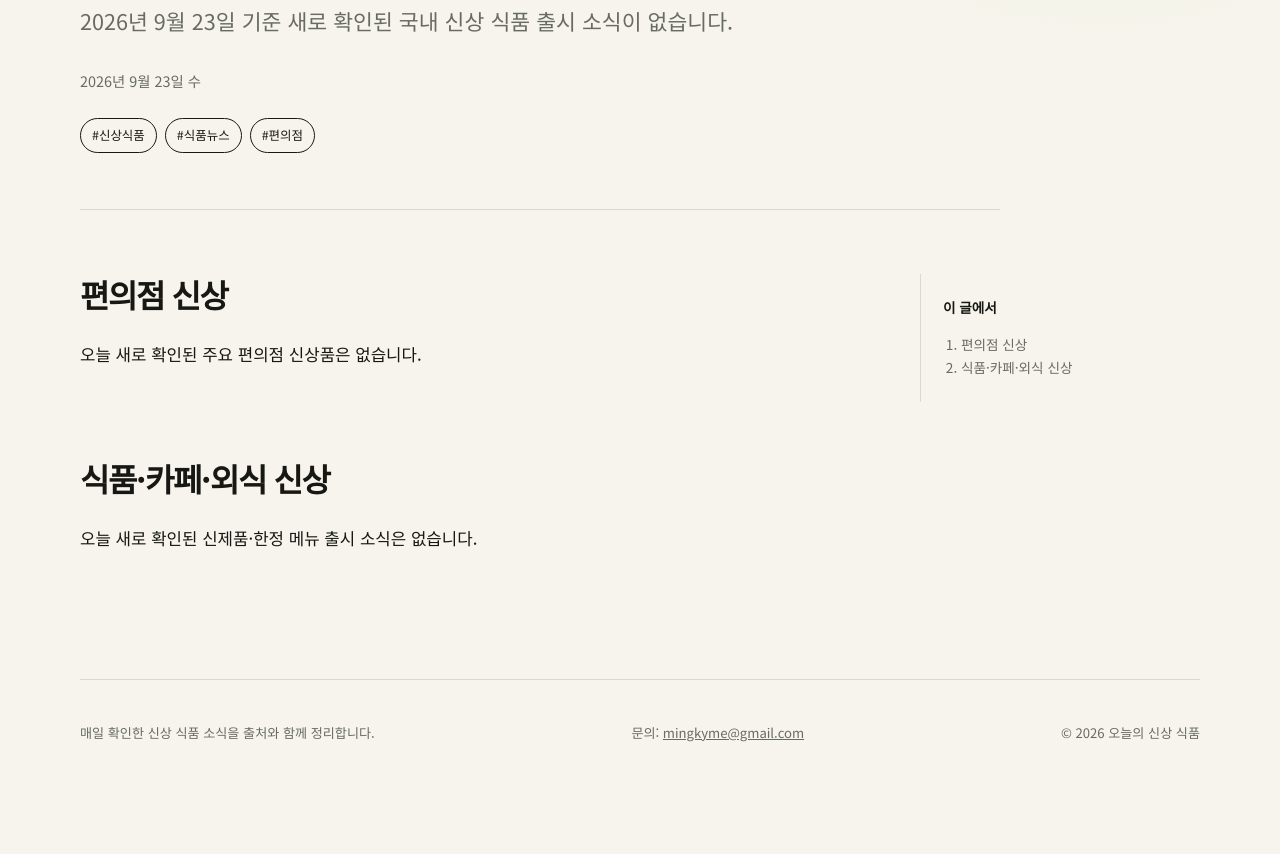
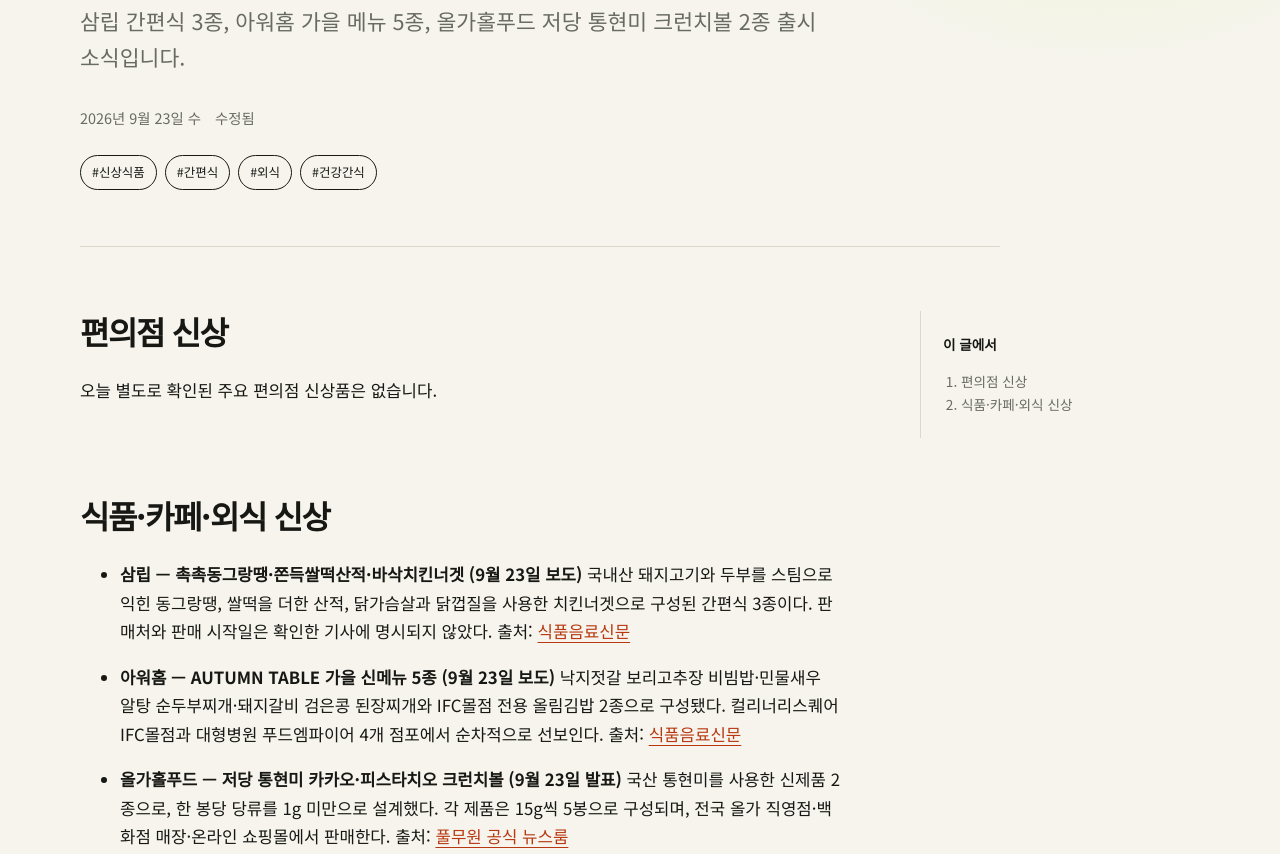
Before and after one commit to mingkyme/daily-new-food, an Astro site: page /news/2026-09-23-new-food in a window 1280 px wide. Shown: the part 473-1327 px from the top of the page. Before the commit the page ends 1273 px from the top, so only its background shows below. Built offline with nearby package versions, Linux system fonts and the light colour scheme; Astro itself is replaced by a stand-in of ours.

Commit message:
content: correct September 23 food briefing

```diff
--- a/src/content/news/2026-09-23-new-food.md
+++ b/src/content/news/2026-09-23-new-food.md
@@ -1,15 +1,26 @@
 ---
 title: "2026년 9월 23일 신상 식품 소식"
-description: "2026년 9월 23일 기준 새로 확인된 국내 신상 식품 출시 소식이 없습니다."
+description: "삼립 간편식 3종, 아워홈 가을 메뉴 5종, 올가홀푸드 저당 통현미 크런치볼 2종 출시 소식입니다."
 publishedAt: 2026-09-23
+updatedAt: 2026-09-23
 category: "신상 식품"
-tags: ["신상식품", "식품뉴스", "편의점"]
+tags: ["신상식품", "간편식", "외식", "건강간식"]
 featured: true
 draft: false
 ---
 
 ## 편의점 신상
-오늘 새로 확인된 주요 편의점 신상품은 없습니다.
+오늘 별도로 확인된 주요 편의점 신상품은 없습니다.
 
 ## 식품·카페·외식 신상
-오늘 새로 확인된 신제품·한정 메뉴 출시 소식은 없습니다.
+- **삼립 — 촉촉동그랑땡·쫀득쌀떡산적·바삭치킨너겟 (9월 23일 보도)**
+  국내산 돼지고기와 두부를 스팀으로 익힌 동그랑땡, 쌀떡을 더한 산적, 닭가슴살과 닭껍질을 사용한 치킨너겟으로 구성된 간편식 3종이다. 판매처와 판매 시작일은 확인한 기사에 명시되지 않았다.
+  출처: [식품음료신문](https://www.thinkfood.co.kr/news/articleView.html?idxno=201256)
+
+- **아워홈 — AUTUMN TABLE 가을 신메뉴 5종 (9월 23일 보도)**
+  낙지젓갈 보리고추장 비빔밥·민물새우 알탕 순두부찌개·돼지갈비 검은콩 된장찌개와 IFC몰점 전용 올림김밥 2종으로 구성됐다. 컬리너리스퀘어 IFC몰점과 대형병원 푸드엠파이어 4개 점포에서 순차적으로 선보인다.
+  출처: [식품음료신문](https://www.thinkfood.co.kr/news/articleView.html?idxno=201256)
+
+- **올가홀푸드 — 저당 통현미 카카오·피스타치오 크런치볼 (9월 23일 발표)**
+  국산 통현미를 사용한 신제품 2종으로, 한 봉당 당류를 1g 미만으로 설계했다. 각 제품은 15g씩 5봉으로 구성되며, 전국 올가 직영점·백화점 매장·온라인 쇼핑몰에서 판매한다.
+  출처: [풀무원 공식 뉴스룸](https://news.pulmuone.co.kr/pulmuone/newsroom/viewNewsroom.do?id=3946)
```
